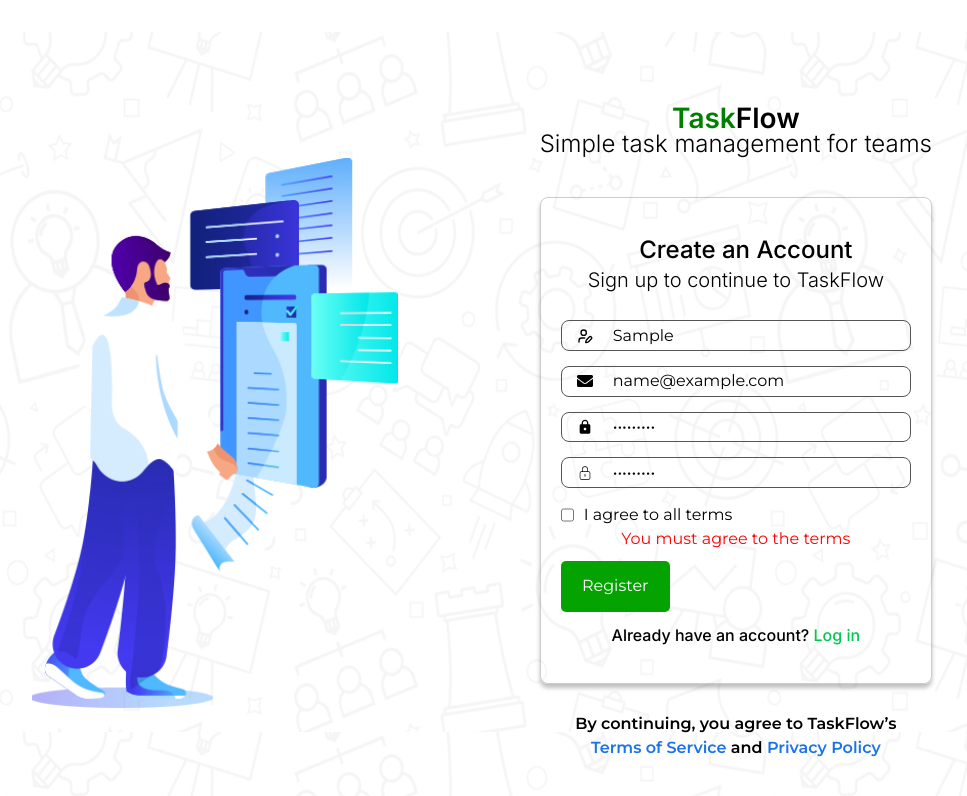
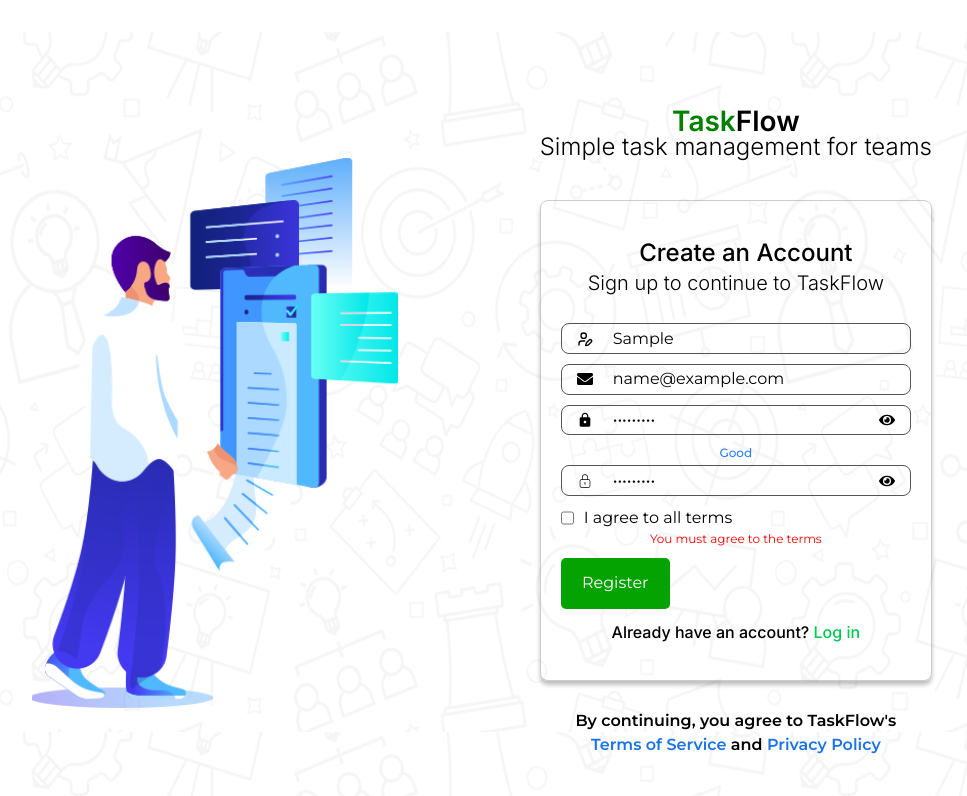
Before and after one commit to Tasktheflow/Task-Flow, a React (Vite) app: page /Signup in a window 1280 px wide. Both pictures are taken after typing "Sample", "name@example.com", "Sample123", "Sample123" into the empty fields and a click on the button "Register". Shown: the top 796 px of the page, without its empty margins (158-1125 px from the left). Built offline with nearby package versions, Linux system fonts and the light colour scheme; no server answers; a web font is replaced by a local one.

Commit message:
invitation of members worked on

```diff
--- a/src/components/InviteMembers/InviteMemberModal.jsx
+++ b/src/components/InviteMembers/InviteMemberModal.jsx
@@ -1,6 +1,6 @@
 import { useState } from "react";
 import { motion } from "framer-motion";
-import { inviteMember } from "../../services/authService";
+import {addMember } from "../../services/authService";
 import { toast } from "react-toastify";
 
 const InviteMemberModal = ({ onClose, projectId }) => {
@@ -36,7 +36,7 @@
 
     try {
       setIsSending(true);
-      const res = await inviteMember(projectId.toString().trim(), email.trim());
+      const res = await addMember(projectId.toString().trim(), email.trim());
       setSendSuccess(true);
       setEmail("");
       setTimeout(() => setSendSuccess(false), 2000);
--- a/src/pages/SignupPage/SignupPage.css
+++ b/src/pages/SignupPage/SignupPage.css
@@ -62,6 +62,8 @@
 }
 .error {
   color: red;
+  font-size: 12px;
+  margin-bottom: 5px;
 }
 .form-div {
   display: flex;
@@ -72,13 +74,26 @@
   border-radius: 8px;
   border-width: 1px;
   align-items: center;
-  margin-bottom: 15px;
+  margin-bottom: 10px;
   padding-left: 15px;
+  padding-right: 15px;
   width: 100%;
 }
 .form-div input {
   outline: none;
+   background-color: none;
 }
+
+
+.form-div input::placeholder {
+  color: #999999;
+  font-family: Inter;
+  font-weight: 300;
+  font-style: Medium;
+  font-size: 14px;
+  line-height: 100%;
+}
+
 .checkbox-div {
   display: flex;
   gap: 10px;
--- a/src/pages/SignupPage/SignupPage.jsx
+++ b/src/pages/SignupPage/SignupPage.jsx
@@ -2,7 +2,7 @@
 import "./SignupPage.css";
 import alt from "../../assets/alt.svg";
 import { LuUserPen } from "react-icons/lu";
-import { FaEnvelope } from "react-icons/fa";
+import { FaEnvelope, FaEye, FaEyeSlash } from "react-icons/fa";
 import { MdLock } from "react-icons/md";
 import { CiLock } from "react-icons/ci";
 import { useNavigate } from "react-router";
@@ -10,6 +10,22 @@
 import { registerUser } from "../../services/authService";
 import { toast } from "react-toastify";
 import LoadingButton from "../../components/loadingButton/LoadingButton";
+
+const getPasswordStrength = (password) => {
+  if (!password) return null;
+  const hasUpper = /[A-Z]/.test(password);
+  const hasLower = /[a-z]/.test(password);
+  const hasNumber = /[0-9]/.test(password);
+  const hasSpecial = /[^A-Za-z0-9]/.test(password);
+  const isLong = password.length >= 8;
+
+  const score = [hasUpper, hasLower, hasNumber, hasSpecial, isLong].filter(Boolean).length;
+
+  if (score <= 2) return { label: "Weak", color: "text-red-500" };
+  if (score === 3) return { label: "Fair", color: "text-yellow-500" };
+  if (score === 4) return { label: "Good", color: "text-blue-500" };
+  return { label: "Strong", color: "text-green-500" };
+};
 
 const SignupPage = () => {
   const [formData, setFormData] = useState({
@@ -23,79 +39,59 @@
 
   const [errors, setErrors] = useState({});
   const [showPassword, setShowPassword] = useState(false);
+  const [showConfirmPassword, setShowConfirmPassword] = useState(false);
   const [loading, setLoading] = useState(false);
 
-  // Handle input changes
+  const passwordStrength = getPasswordStrength(formData.password);
+
   const handleChange = (e) => {
     const { name, value, type, checked } = e.target;
-
-    setFormData({
-      ...formData,
-      [name]: type === "checkbox" ? checked : value,
-    });
-
-    // Remove error when user starts typing
-    setErrors({
-      ...errors,
-      [name]: "",
-    });
+    setFormData({ ...formData, [name]: type === "checkbox" ? checked : value });
+    setErrors({ ...errors, [name]: "" });
   };
 
-  // Validation function
   const validate = () => {
     const newErrors = {};
-
-    if (!formData.username.trim()) {
-      newErrors.username = "Username is required";
-    }
-
-    if (!formData.email) {
-      newErrors.email = "Email is required";
-    } else if (!/\S+@\S+\.\S+/.test(formData.email)) {
-      newErrors.email = "Enter a valid email address";
-    }
-
-    if (!formData.password) {
-      newErrors.password = "Password is required";
-    } else if (formData.password.length < 6) {
-      newErrors.password = "Password must be at least 6 characters";
-    }
-
-    if (!formData.confirmPassword) {
-      newErrors.confirmPassword = "Please confirm your password";
-    } else if (formData.password !== formData.confirmPassword) {
-      newErrors.confirmPassword = "Passwords do not match";
-    }
-
-    if (!formData.agree) {
-      newErrors.agree = "You must agree to the terms";
-    }
-
+    if (!formData.username.trim()) newErrors.username = "Username is required";
+    if (!formData.email) newErrors.email = "Email is required";
+    else if (!/\S+@\S+\.\S+/.test(formData.email)) newErrors.email = "Enter a valid email address";
+    if (!formData.password) newErrors.password = "Password is required";
+    else if (formData.password.length < 6) newErrors.password = "Password must be at least 6 characters";
+    if (!formData.confirmPassword) newErrors.confirmPassword = "Please confirm your password";
+    else if (formData.password !== formData.confirmPassword) newErrors.confirmPassword = "Passwords do not match";
+    if (!formData.agree) newErrors.agree = "You must agree to the terms";
     setErrors(newErrors);
     return Object.keys(newErrors).length === 0;
   };
 
-  // Submit handler
   const handleSubmit = async (e) => {
     e.preventDefault();
+    if (!validate()) return;
+    setLoading(true);
+    try {
+      // Include inviteToken if present
+      const inviteToken = localStorage.getItem("inviteToken");
+      const payload = inviteToken
+        ? { ...formData, inviteToken }
+        : formData;
 
-    const isValid = validate();
-    if (!isValid) return;
-
-    setLoading(true);
-
-    try {
-      const res = await registerUser(formData);
+      const res = await registerUser(payload);
 
       if (res.success) {
         localStorage.setItem("user", JSON.stringify(res.data.user));
         localStorage.setItem("token", res.data.token);
         toast.success(res.message);
+
+        // Handle invite redirect
+        if (inviteToken) {
+          localStorage.removeItem("inviteToken");
+          navigate(`/invite?token=${inviteToken}`);
+        } else {
+          navigate("/dashboard");
+        }
       } else {
         toast.error(res.message);
       }
-
-      navigate("/dashboard");
     } catch (error) {
       toast.error(error.response?.data?.message || "Something went wrong");
     } finally {
@@ -105,8 +101,8 @@
 
   return (
     <div className="signup-container flex items-center justify-center">
-      <div className=" flex max-w-[900px] w-[80%] justify-between max-[980px]:gap-5 max-[650px]:justify-center max-[400px]:w-90% max-[329%]:w-99%">
-        <div className=" flex justify-center items-center max-[650px]:hidden">
+      <div className="flex max-w-[900px] w-[80%] justify-between max-[980px]:gap-5 max-[650px]:justify-center max-[400px]:w-90%">
+        <div className="flex justify-center items-center max-[650px]:hidden">
           <img src={alt} alt="illustration" />
         </div>
 
@@ -117,46 +113,28 @@
           <p className="right-p">Simple task management for teams</p>
 
           <form onSubmit={handleSubmit} className="signup-form max-[400px]:p-2">
-            <div className=" text-center w-full">
+            <div className="text-center w-full">
               <h3 className="signup-h3">Create an Account</h3>
               <p className="signup-p pt-2">Sign up to continue to TaskFlow</p>
             </div>
 
             {/* Username */}
             <div className="form-div">
-              <span>
-                <LuUserPen />
-              </span>
-              <input
-                type="text"
-                name="username"
-                placeholder="Enter Username"
-                value={formData.username}
-                onChange={handleChange}
-              />
+              <span><LuUserPen /></span>
+              <input type="text" name="username" placeholder="Enter Username" value={formData.username} onChange={handleChange} />
             </div>
             {errors.username && <p className="error">{errors.username}</p>}
 
             {/* Email */}
             <div className="form-div">
-              <span>
-                <FaEnvelope />
-              </span>
-              <input
-                type="email"
-                name="email"
-                placeholder="Enter Email"
-                value={formData.email}
-                onChange={handleChange}
-              />
+              <span><FaEnvelope /></span>
+              <input type="email" name="email" placeholder="Enter Email" value={formData.email} onChange={handleChange} />
             </div>
             {errors.email && <p className="error">{errors.email}</p>}
 
             {/* Password */}
             <div className="form-div">
-              <span>
-                <MdLock />
-              </span>
+              <span><MdLock /></span>
               <input
                 type={showPassword ? "text" : "password"}
                 name="password"
@@ -164,63 +142,55 @@
                 value={formData.password}
                 onChange={handleChange}
               />
-              <span
-                className="show-password"
-                onClick={() => setShowPassword(!showPassword)}
-              >
-                {/* {showPassword ? "Hide" : "Show"} */}
+              <span className="cursor-pointer  hover:text-gray-600 ml-auto" onClick={() => setShowPassword(!showPassword)}>
+                {showPassword ? <FaEyeSlash /> : <FaEye />}
               </span>
             </div>
+            {/* Password strength */}
+            {formData.password && passwordStrength && (
+              <p className={`text-xs mt-1 mb-1 font-medium ${passwordStrength.color}`}>
+               {passwordStrength.label}
+                {passwordStrength.label === "Weak" && " — add caps, numbers or symbols"}
+                {passwordStrength.label === "Fair" && " — almost there!"}
+              </p>
+            )}
             {errors.password && <p className="error">{errors.password}</p>}
 
             {/* Confirm Password */}
             <div className="form-div">
-              <span>
-                <CiLock />
-              </span>
+              <span><CiLock /></span>
               <input
-                type={showPassword ? "text" : "password"}
+                type={showConfirmPassword ? "text" : "password"}
                 name="confirmPassword"
                 placeholder="Confirm Password"
                 value={formData.confirmPassword}
                 onChange={handleChange}
               />
+              <span className="cursor-pointer  hover:text-gray-600 ml-auto" onClick={() => setShowConfirmPassword(!showConfirmPassword)}>
+                {showConfirmPassword ? <FaEyeSlash /> : <FaEye />}
+              </span>
             </div>
-            {errors.confirmPassword && (
-              <p className="error">{errors.confirmPassword}</p>
-            )}
+            {errors.confirmPassword && <p className="error">{errors.confirmPassword}</p>}
 
             {/* Checkbox */}
             <div className="checkbox-div">
-              <input
-                type="checkbox"
-                name="agree"
-                checked={formData.agree}
-                onChange={handleChange}
-              />
+              <input type="checkbox" name="agree" checked={formData.agree} onChange={handleChange} />
               <label>I agree to all terms</label>
             </div>
             {errors.agree && <p className="error">{errors.agree}</p>}
 
-            <LoadingButton
-              loading={loading}
-              text="Register"
-              loadingText=""
-              className="register-btn cursor-pointer"
-              type="submit"
-            />
+            <LoadingButton loading={loading} text="Register" loadingText="" className="register-btn cursor-pointer" type="submit" />
 
             <p className="last-p">
               Already have an account?{" "}
-              <span className=" text-green-500">
-                {" "}
-                <Link to="/Signin" >Log in</Link>
-              </span>
+              <span className="text-green-500"><Link to="/Signin">Log in</Link></span>
             </p>
           </form>
-           <p className=" font-semibold text-[16px] w-[335px] text-center place-self-center mt-7 max-[360px]:w-full">
-            By continuing, you agree to TaskFlow’s <span className=" text-[#1A73E8]">Terms of Service</span>{" "}
-            and <span className=" text-[#1A73E8]"> Privacy Policy</span>
+
+          <p className="font-semibold text-[16px] w-[335px] text-center place-self-center mt-7 max-[360px]:w-full">
+            By continuing, you agree to TaskFlow's{" "}
+            <span className="text-[#1A73E8]">Terms of Service</span> and{" "}
+            <span className="text-[#1A73E8]">Privacy Policy</span>
           </p>
         </div>
       </div>
--- a/src/services/authService.js
+++ b/src/services/authService.js
@@ -127,6 +127,7 @@
 
 export const acceptInvitation = async (token) => {
   const response = await api.post("/api/invitations/accept", { token });
+   console.log("invite response:", response.data);
   return response.data;
 };
 
```
Also changed, not shown: src/pages/Acceptinvitepage/Acceptinvitepage.jsx (+12 -40 lines), src/pages/SigninPage/Signinpage.jsx (+10 -3 lines).
